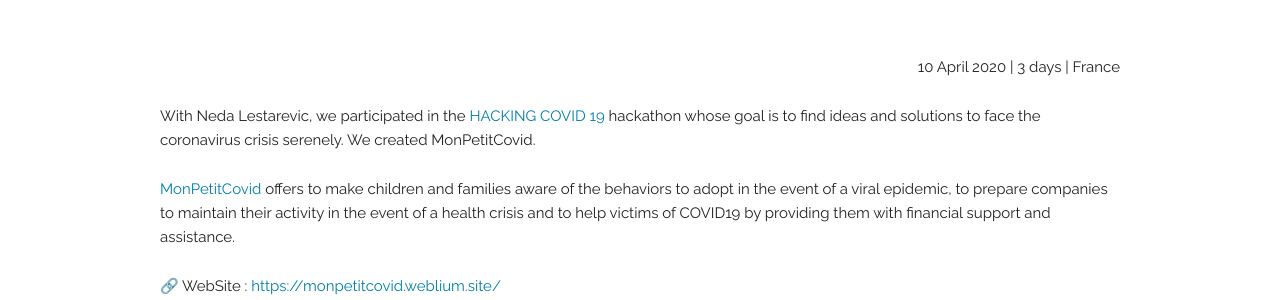
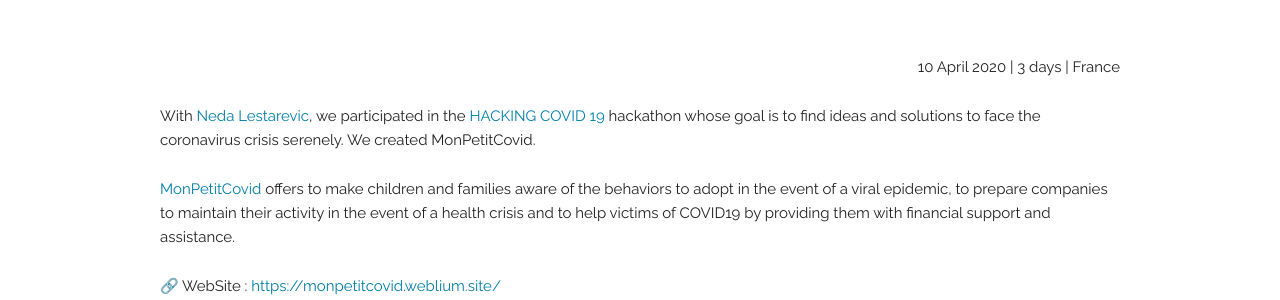
Before and after one commit to adrienarcuri/adrienarcuri.github.io, a Jekyll site: the page built from _posts/projects/2020-03-13-hackingcovid19-mon-petit-covid.markdown, in a window 1280 px wide and 1140 px high. Shown: the part 452-752 px from the top of the window. Built offline with Jekyll 4.4.1, drawn with Linux system fonts in a browser that asks for light colours; some of the changed lines change nothing that is shown.

Commit message:
Change links strategy

```diff
--- a/_posts/projects/2020-03-13-hackingcovid19-mon-petit-covid.markdown
+++ b/_posts/projects/2020-03-13-hackingcovid19-mon-petit-covid.markdown
@@ -11,11 +11,16 @@
 duration: 3 days
 ---
 
-With Neda Lestarevic, we participated in the [HACKING COVID 19](https://hackingcovid19.fr/) hackathon whose goal is to find ideas and solutions to face the coronavirus crisis serenely. We created MonPetitCovid.
+With [Neda Lestarevic][1], we participated in the [HACKING COVID 19][2] hackathon whose goal is to find ideas and solutions to face the coronavirus crisis serenely. We created MonPetitCovid.
 
-[MonPetitCovid](https://monpetitcovid.weblium.site/) offers to make children and families aware of the behaviors to adopt in the event of a viral epidemic, to prepare companies to maintain their activity in the event of a health crisis and to help victims of COVID19 by providing them with financial support and assistance.
+[MonPetitCovid][3] offers to make children and families aware of the behaviors to adopt in the event of a viral epidemic, to prepare companies to maintain their activity in the event of a health crisis and to help victims of COVID19 by providing them with financial support and assistance.
 
 
-🔗 WebSite : [https://monpetitcovid.weblium.site/](https://monpetitcovid.weblium.site/)
+🔗 WebSite : [https://monpetitcovid.weblium.site/][3]
 
-🔗 HackathonProject page : [https://hackcovid19.bemyapp.com/#/projects/5e9200fd6f7ec0001bb3e296](https://hackcovid19.bemyapp.com/#/projects/5e9200fd6f7ec0001bb3e296)
+🔗 HackathonProject page : [https://hackcovid19.bemyapp.com/#/projects/5e9200fd6f7ec0001bb3e296][4]
+
+[1]: https://www.linkedin.com/in/neda-lestarevic10/
+[2]: https://hackingcovid19.fr/
+[3]: https://monpetitcovid.weblium.site/
+[4]: https://hackcovid19.bemyapp.com/#/projects/5e9200fd6f7ec0001bb3e296
```
